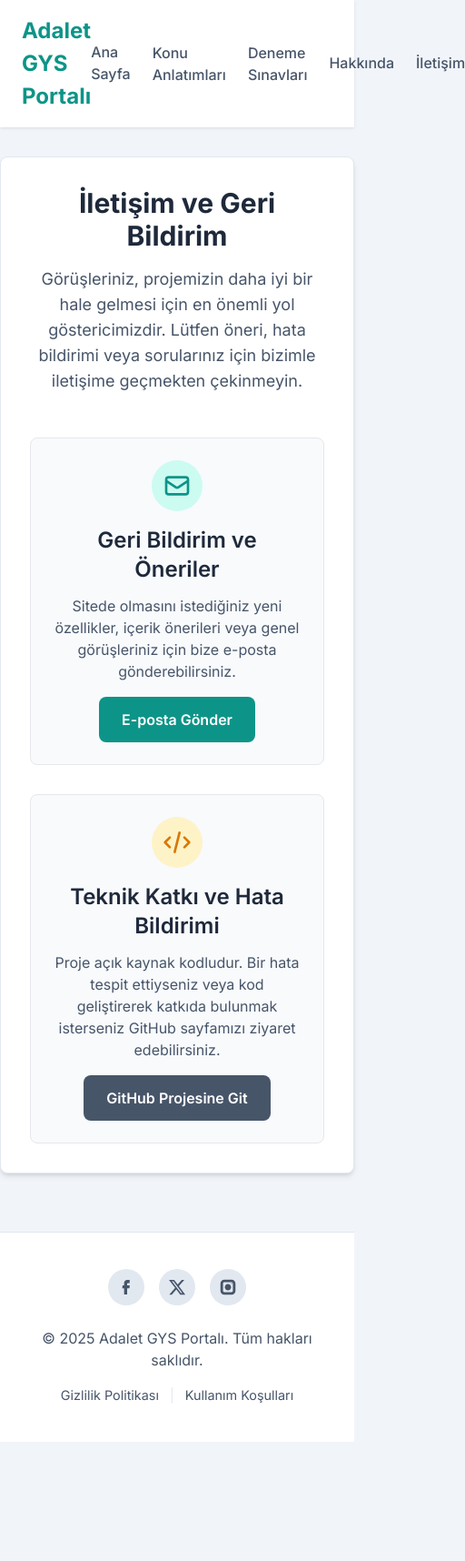
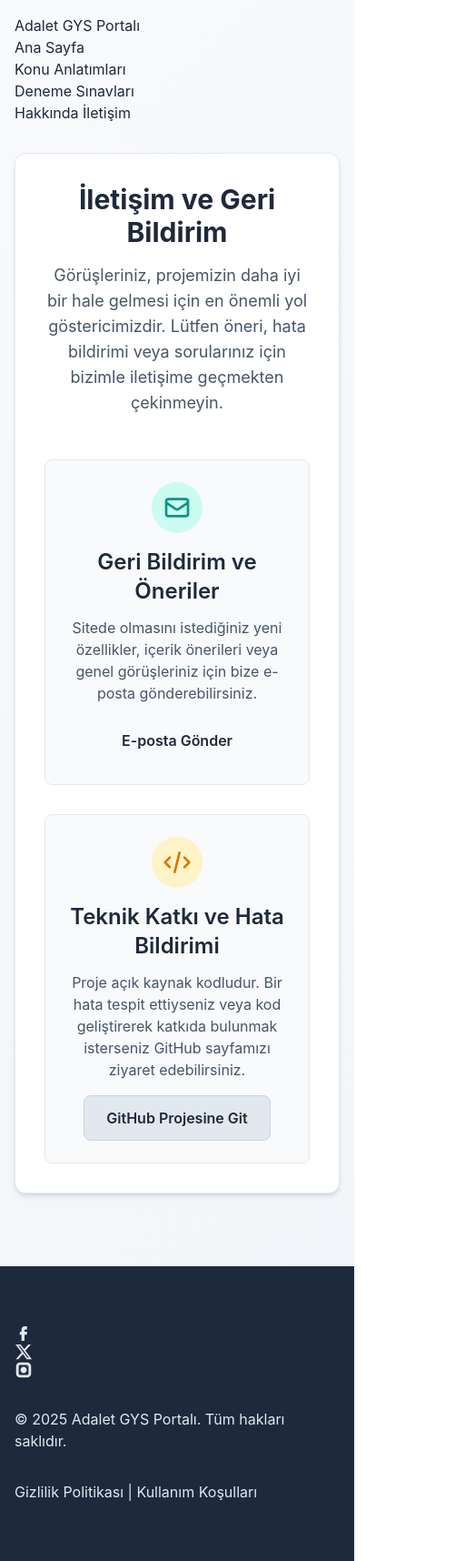
Before and after one commit to GolDRoger21/adalet-gys-portal, a website: page iletisim.html in a window 390 px wide. Shown: the whole page at 91% size, 512 px wide, since content can reach past the window. Before the commit the page ends 1585 px from the top, so only its background shows below. Drawn offline with nearby package versions, Linux system fonts and the light colour scheme.

Commit message:
Update style.css

```diff
--- a/assets/css/style.css
+++ b/assets/css/style.css
@@ -1,35 +1,26 @@
-/* ================================================================ */
-/* == Adalet GYS Portalı - Ana Tema Stilleri (v1.6 - Bütünleşik)  == */
-/* ================================================================ */
-@import url('https://fonts.googleapis.com/css2?family=Inter:wght@400;500;600;700;800&display=swap');
+/* ================================================================= */
+/* == Adalet GYS Portalı - Genel Stil Dosyası (v3.0)               == */
+/* == Tailwind CSS ile Tam Uyumlu, Çakışmasız ve Temizlenmiş Hali   == */
+/* ================================================================= */
 
+/* Genel Değişkenler */
 :root {
-    --primary-color: #0d9488; /* teal-600 */
-    --secondary-color: #475569; /* slate-600 */
-    --background-color: #f1f5f9; /* slate-100 */
-    --surface-color: #ffffff;
-    --text-color: #1e293b; /* slate-800 */
-    --border-color: #e2e8f0; /* slate-200 */
-    --container-width: 1200px;
-    --border-radius: 8px;
-    --shadow: 0 4px 6px -1px rgb(0 0 0 / 0.1), 0 2px 4px -2px rgb(0 0 0 / 0.1);
-    --focus-outline-color: #0d9488;
-    --focus-outline-offset: 2px;
+  --primary-color: #0d9488;
+  --secondary-color: #0891b2;
+  --accent-color: #d97706;
+  --border-color: #cbd5e1;
+  --container-width: 1280px;
 }
 
-* {
-    box-sizing: border-box;
-    margin: 0;
-    padding: 0;
+/* Sayfa Genel Stili */
+body {
+  font-family: 'Inter', ui-sans-serif, system-ui, sans-serif;
+  background: linear-gradient(135deg, #f8fafc, #f1f5f9);
+  color: #1e293b;
+  line-height: 1.8;
 }
 
-body {
-    font-family: 'Inter', sans-serif;
-    background-color: var(--background-color);
-    color: var(--text-color);
-    line-height: 1.7;
-}
-
+/* Ana Sayfa İçeriği */
 .container {
   max-width: var(--container-width);
   margin: 0 auto;
@@ -40,68 +31,114 @@ body {
   padding: 2rem 0;
 }
 
+/* Kart Stili */
 .card {
-    background-color: var(--surface-color);
-    border-radius: var(--border-radius);
-    box-shadow: var(--shadow);
-    border: 1px solid var(--border-color);
+  background-color: white;
+  border-radius: 0.75rem;
+  box-shadow: 0 4px 6px -1px rgb(0 0 0 / 0.1), 0 2px 4px -2px rgb(0 0 0 / 0.1);
+  border: 1px solid #e2e8f0;
+  overflow: hidden;
 }
 
-*:focus-visible {
-    outline: 2px solid var(--focus-outline-color);
-    outline-offset: var(--focus-outline-offset);
+/* Butonlar */
+.btn {
+  display: inline-block;
+  padding: 0.75rem 1.5rem;
+  border-radius: 0.5rem;
+  font-weight: 600;
+  text-decoration: none;
+  text-align: center;
+  transition: all 0.3s ease;
+  cursor: pointer;
 }
 
-/* === Navigasyon === */
-.navbar {
-    background-color: var(--surface-color);
+.btn-primary {
+  background: linear-gradient(to right, #0d9488, #0f766e);
+  color: white;
+  border: none;
+}
+
+.btn-primary:hover {
+  background: linear-gradient(to right, #0f766e, #115e59);
+  transform: translateY(-2px);
+  box-shadow: 0 4px 8px rgba(0,0,0,0.1);
+}
+
+.btn-secondary {
+  background-color: #e2e8f0;
+  color: #1e293b;
+  border: 1px solid #cbd5e1;
+}
+
+.btn-secondary:hover {
+  background-color: #f1f5f9;
+  border-color: #94a3b8;
+}
+
+/* Header */
+.header {
+  background: white;
   box-shadow: 0 1px 3px rgba(0,0,0,0.1);
-    padding: 1rem 0;
   position: sticky;
   top: 0;
-    z-index: 10;
+  z-index: 50;
+  border-bottom: 1px solid #e2e8f0;
 }
 
-.navbar .container {
+.header .container {
   display: flex;
   justify-content: space-between;
   align-items: center;
+  padding: 1rem 0;
 }
 
-.navbar-brand {
-    font-size: 1.5rem;
-    font-weight: 700;
+.logo {
+  display: flex;
+  align-items: center;
+  gap: 0.75rem;
+  font-weight: 800;
   color: var(--primary-color);
   text-decoration: none;
+  font-size: 1.5rem;
 }
 
-.navbar-nav {
-    display: flex;
-    align-items: center;
-    gap: 1.5rem;
+.logo img {
+  height: 2.5rem;
 }
 
-.nav-link {
-    text-decoration: none;
-    color: var(--secondary-color);
-    font-weight: 500;
-    padding: 0.5rem 0;
-    border-bottom: 2px solid transparent;
-    transition: color 0.2s, border-color 0.2s;
+/* Navigation */
+.nav-links {
+  display: flex;
+  gap: 1.5rem;
+  list-style: none;
+  margin: 0;
+  padding: 0;
 }
 
-.nav-link:hover,
-.nav-link:focus {
+.nav-links a {
+  color: #475569;
+  text-decoration: none;
+  font-weight: 500;
+  transition: color 0.3s ease;
+}
+
+.nav-links a:hover,
+.nav-links a.active {
   color: var(--primary-color);
 }
 
-.nav-link.active {
+/* Mobile Menu */
+.mobile-menu-btn {
+  display: none;
+  background: none;
+  border: none;
+  font-size: 1.5rem;
+  cursor: pointer;
   color: var(--primary-color);
-    border-bottom-color: var(--primary-color);
 }
 
-/* === Dropdown Menü === */
-.nav-item.dropdown {
+/* Dropdown (İleride Kullanım İçin) */
+.dropdown {
   position: relative;
 }
 
@@ -109,120 +146,102 @@ body {
   display: none;
   position: absolute;
   top: 100%;
-    left: 0;
-    background-color: var(--surface-color);
-    border-radius: var(--border-radius);
-    box-shadow: var(--shadow);
-    padding: 0.5rem 0;
-    margin-top: 0.5rem;
-    min-width: 220px;
-    z-index: 20;
-    border: 1px solid var(--border-color);
+  right: 0;
+  background: white;
+  border: 1px solid #e2e8f0;
+  border-radius: 0.5rem;
+  box-shadow: 0 4px 6px -1px rgb(0 0 0 / 0.1);
+  min-width: 160px;
+  z-index: 10;
 }
 
-.nav-item.dropdown:hover .dropdown-menu {
+.dropdown:hover .dropdown-menu {
   display: block;
 }
 
 .dropdown-menu a {
   display: block;
-    padding: 0.75rem 1.5rem;
-    color: var(--secondary-color);
+  padding: 0.75rem 1rem;
+  color: #475569;
   text-decoration: none;
-    white-space: nowrap;
+  font-size: 0.95rem;
 }
 
-.dropdown-menu a:hover,
-.dropdown-menu a:focus {
-    background-color: var(--background-color);
+.dropdown-menu a:hover {
+  background-color: #f8fafc;
   color: var(--primary-color);
 }
 
-/* === Butonlar === */
-.btn {
-    display: inline-block;
-    padding: 0.75rem 1.5rem;
-    text-decoration: none;
-    border-radius: var(--border-radius);
-    font-weight: 600;
-    color: white;
-    background-color: var(--primary-color);
-    transition: all 0.2s;
-    border: 1px solid transparent;
+/* Footer */
+.footer {
+  background: #1e293b;
+  color: #e2e8f0;
+  padding: 3rem 0;
+  margin-top: 4rem;
 }
 
-.btn:hover,
-.btn:focus {
-    background-color: #0f766e; /* teal-700 */
-    transform: translateY(-2px);
-    box-shadow: 0 4px 10px rgba(0,0,0,0.1);
+.footer .container {
+  display: flex;
+  flex-wrap: wrap;
+  justify-content: space-between;
+  gap: 2rem;
 }
 
-.btn-secondary {
-    background-color: var(--secondary-color);
+.footer-links {
+  display: flex;
+  flex-direction: column;
+  gap: 0.75rem;
 }
 
-.btn-secondary:hover,
-.btn-secondary:focus {
-    background-color: #334155; /* slate-700 */
+.footer-links a {
+  color: #e2e8f0;
+  text-decoration: none;
+  transition: color 0.3s ease;
 }
 
-/* === Footer === */
-.footer {
-    text-align: center;
-    padding: 2.5rem 0;
-    margin-top: 2rem;
-    color: var(--secondary-color);
-    background-color: var(--surface-color);
-    border-top: 1px solid var(--border-color);
+.footer-links a:hover {
+  color: #f1f5f9;
 }
 
-.social-links {
-    display: flex;
-    justify-content: center;
-    gap: 1rem;
-    margin-bottom: 1.5rem;
+.footer-info {
+  font-size: 0.95rem;
+  line-height: 1.6;
+  max-width: 30rem;
 }
 
-.social-link {
-    display: flex;
-    justify-content: center;
-    align-items: center;
-    width: 40px;
-    height: 40px;
-    background-color: var(--border-color);
-    border-radius: 50%;
-    color: var(--secondary-color);
-    transition: all 0.2s;
+/* Responsive */
+@media (max-width: 1023px) {
+  .nav-links {
+    display: none;
   }
 
-.social-link svg {
-    width: 20px;
-    height: 20px;
+  .mobile-menu-btn {
+    display: block;
   }
 
-.social-link:hover {
-    background-color: var(--primary-color);
-    color: white;
+  .footer .container {
+    flex-direction: column;
+  }
 }
 
-.legal-links {
-    margin-top: 1rem;
-    font-size: 0.9rem;
+/* Tablet ve Mobil */
+@media (min-width: 768px) {
+  .page-content {
+    padding: 3rem 0;
+  }
 }
 
-.legal-links a {
-    color: var(--secondary-color);
-    margin: 0 0.5rem;
-    text-decoration: none;
+/* Mobile */
+@media (max-width: 640px) {
+  .container {
+    padding: 1rem;
   }
 
-.legal-links a:hover,
-.legal-links a:focus {
-    text-decoration: underline;
-    color: var(--primary-color);
+  .card {
+    padding: 1.5rem;
   }
 
-.legal-links span {
-    color: var(--border-color);
+  .logo {
+    font-size: 1.25rem;
   }
+}
```
Lines whose indentation alone changed are shown as unchanged.
